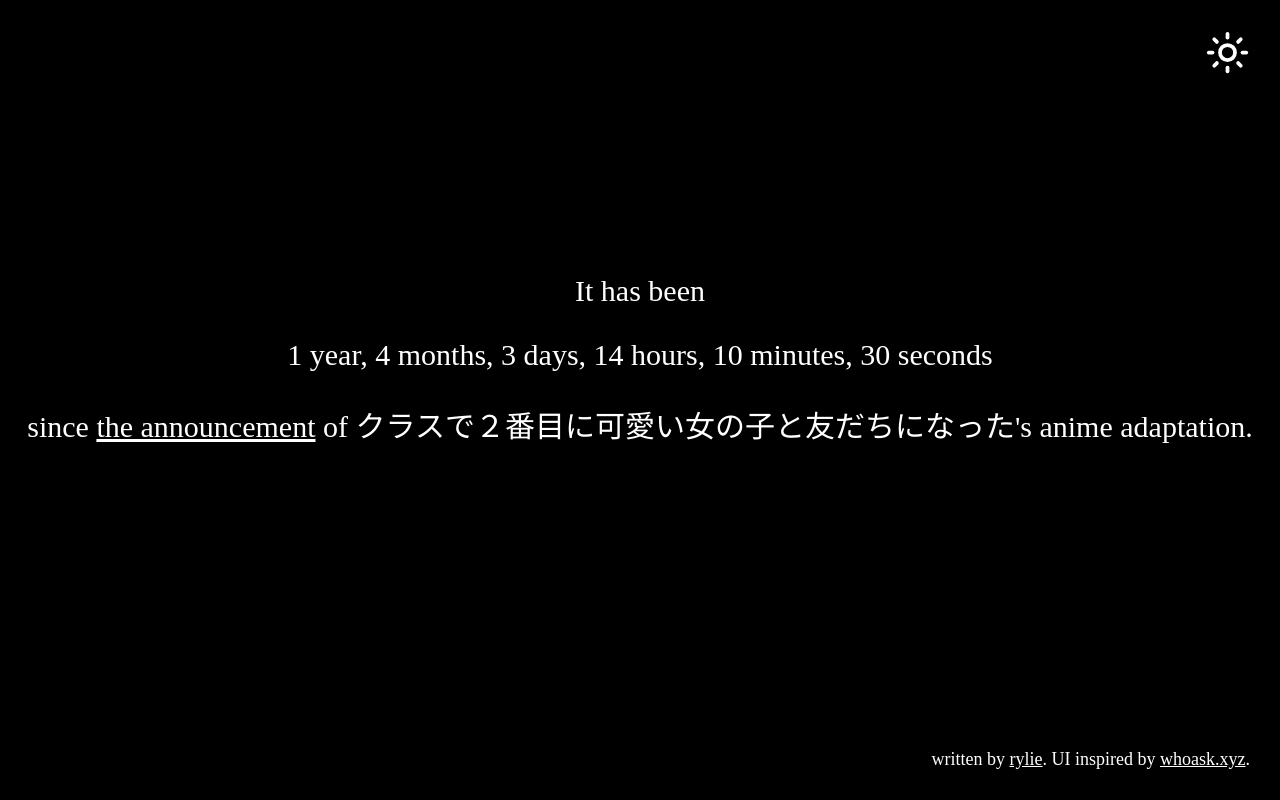
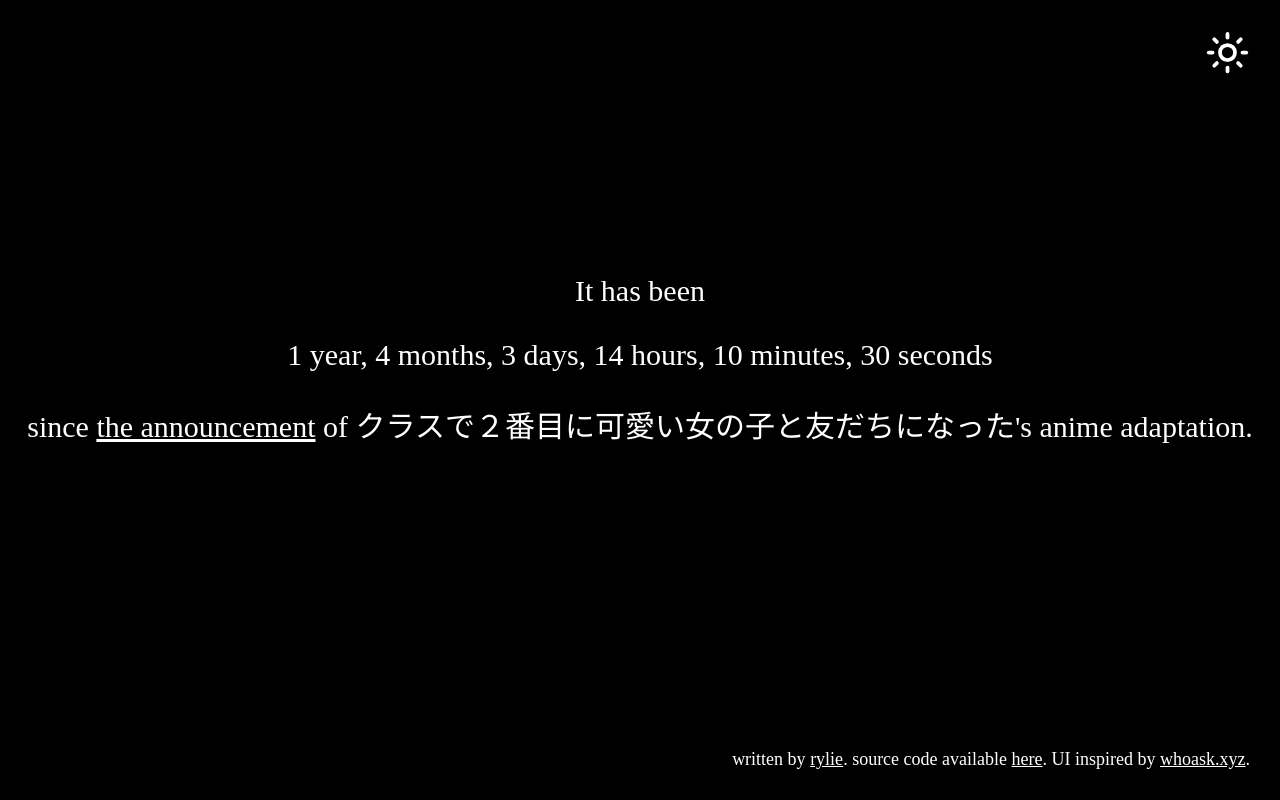
Before and after one commit to j1nxie/asanagi-umi, a plain HTML site: page index.html in a window 1280 px wide. Drawn offline with Linux system fonts and the light colour scheme.

Commit message:
fix: mention the source code

```diff
--- a/index.html
+++ b/index.html
@@ -35,7 +35,7 @@
                 <div>since <a href="https://x.com/2ndinclass/status/1705866665148489835">the announcement</a> of <span id="jp-title">クラスで２番目に可愛い女の子と友だちになった</span>'s anime adaptation.</div>
             </div>
             <footer>
-                written by <a href="https://github.com/j1nxie">rylie</a>. UI inspired by <a href="whoask.xyz">whoask.xyz</a>.
+                written by <a href="https://github.com/j1nxie">rylie</a>. source code available <a href="https://github.com/j1nxie/asanagi-umi">here</a>. UI inspired by <a href="whoask.xyz">whoask.xyz</a>.
             </footer>
         </div>
         <script src="index.js"></script>
```
